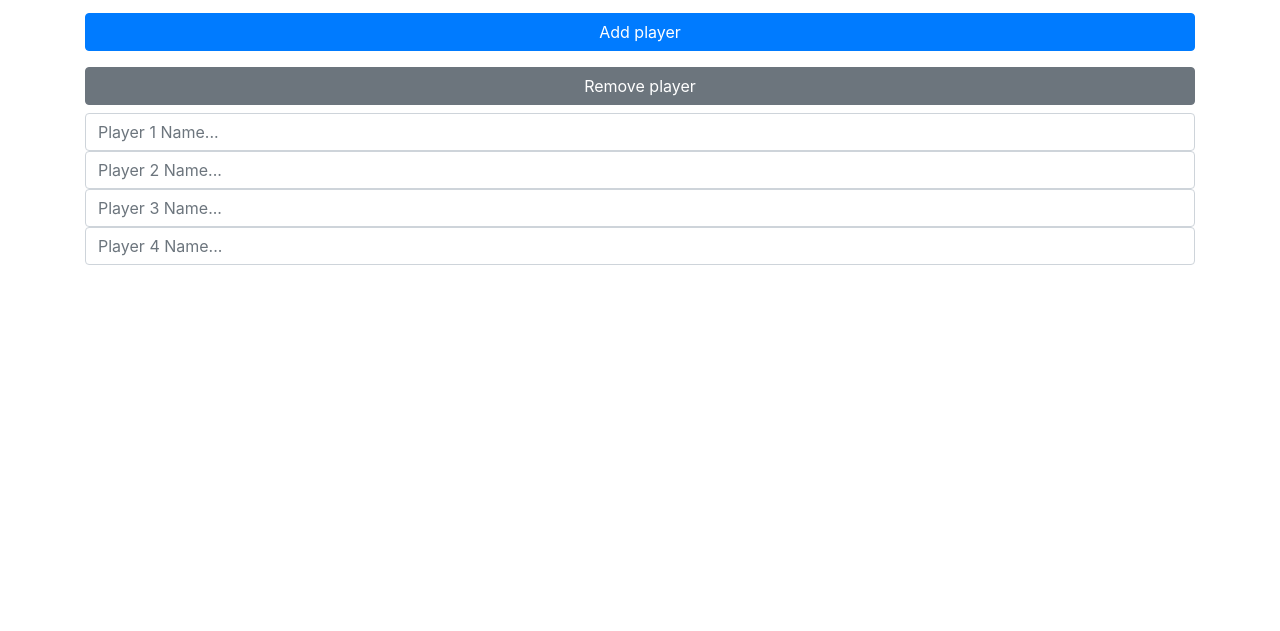
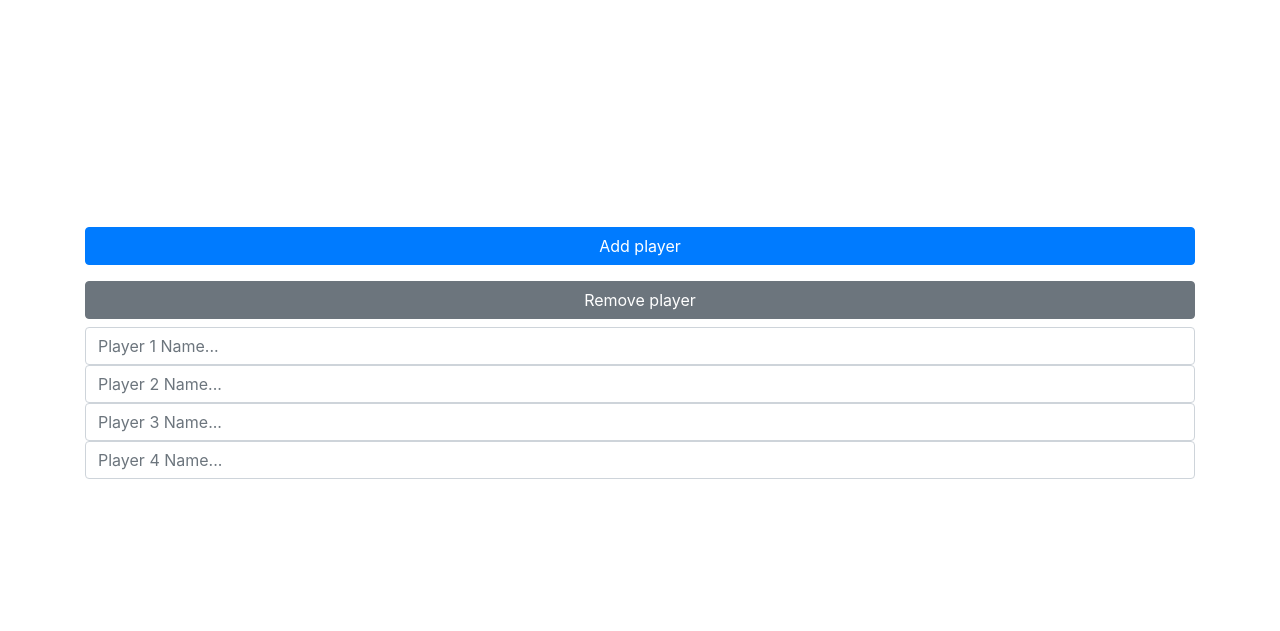
Before and after one commit to G3fo/StarRealmsHP, a plain HTML site: page index.html in a window 1280 px wide. Shown: the part 169-800 px from the top of the page. Drawn offline with nearby package versions, Linux system fonts and the light colour scheme.

Commit message:
Update index.html

```diff
--- a/index.html
+++ b/index.html
@@ -19,6 +19,8 @@
         margin: 8px;
         margin-left: auto;
         margin-right: auto;
+        height: 20%;
+        width: 20%;
       }
 
       body {
@@ -36,6 +38,10 @@
 
       h1 {
         background-image: url();
+      }
+
+      #addPlayer {
+        margin-top: 20%;
       }
     </style>
   </head>
@@ -94,9 +100,14 @@
 
           <button class="btn btn-danger" v-on:click="player4 -= 1">v</button>
           <br />
+          <br /><br /><br />
         </div>
 
-        <button class="btn btn-primary container add" onclick="addPlayer(1)">
+        <button
+          id="addPlayer"
+          class="btn btn-primary container add"
+          onclick="addPlayer(1)"
+        >
           Add player
         </button>
         <button class="btn btn-secondary container add" onclick="addPlayer(0)">
```
